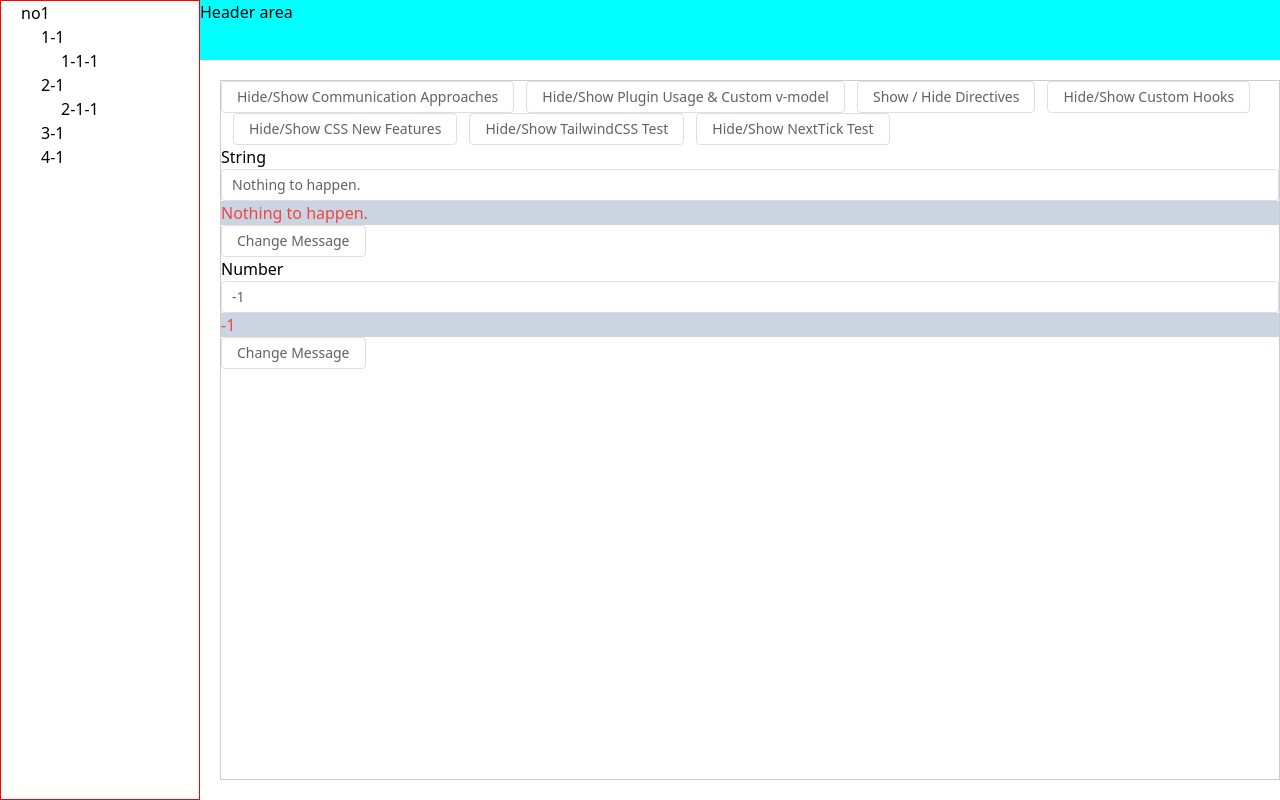
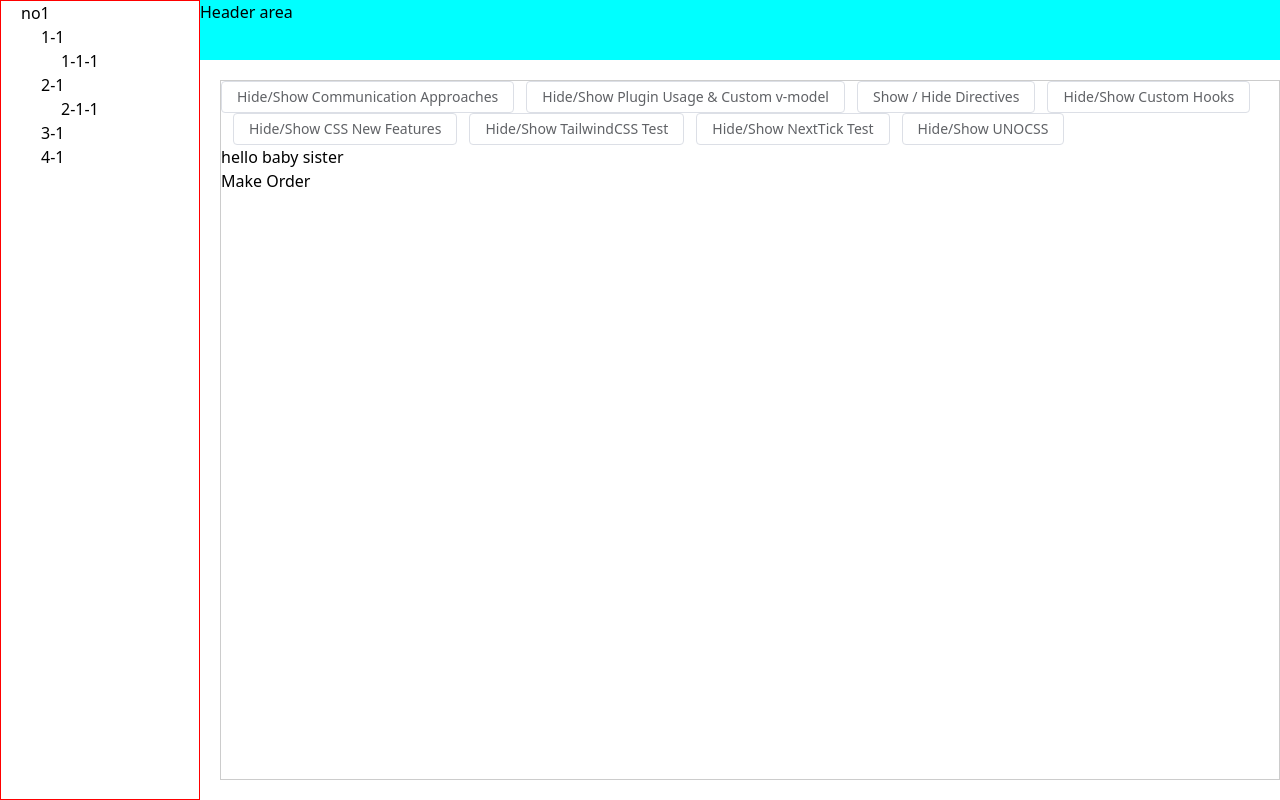
Before and after one commit to FlynnCao/vue3-covid19-platform, a Vue app: page / in a window 1280 px wide. Built offline with nearby package versions, Linux system fonts and the light colour scheme.

Commit message:
✨ feat: unocss

```diff
--- a/package.json
+++ b/package.json
@@ -24,9 +24,11 @@
 		"@vitejs/plugin-vue-jsx": "^2.0.0",
 		"autoprefixer": "^10.4.8",
 		"postcss": "^8.4.14",
+		"postcss-px-to-viewport": "^1.1.1",
 		"sass": "^1.53.0",
 		"tailwindcss": "^3.1.7",
 		"typescript": "^4.6.4",
+		"unocss": "^0.45.1",
 		"unplugin-auto-import": "^0.10.1",
 		"vite": "^3.0.0",
 		"vue-tsc": "^0.38.4"
--- a/src/App.vue
+++ b/src/App.vue
@@ -1,6 +1,5 @@
 <template>
 	<Main></Main>
-
 
 </template>
 <script setup lang="ts">
--- a/src/main.ts
+++ b/src/main.ts
@@ -7,6 +7,7 @@ import Loading from "@/components/Loading";
 import ElementPlus from "element-plus";
 import "element-plus/dist/index.css";
 import "@/styles/tailwind.css";
+import "uno.css";
 const Mitt = mitt(); // instantiate
 const app = createApp(App);
 
--- /dev/null
+++ b/src/views/Content/components/UnoCSS/index.vue
@@ -0,0 +1,12 @@
+<template>
+	<div class="uno">
+		<p class="flex red">
+			hello baby sister
+		</p>
+		<div class="pbtn">Make Order</div>
+	</div>
+</template>
+
+<script setup lang='ts'>
+
+</script>
--- a/src/views/Content/index.vue
+++ b/src/views/Content/index.vue
@@ -8,6 +8,8 @@
 		<el-button @click="isSHowCSSFeatures = !isSHowCSSFeatures">Hide/Show CSS New Features</el-button>
 		<el-button size="default" @click="isShowTailWind = !isShowTailWind">Hide/Show TailwindCSS Test</el-button>
 		<el-button size="default" @click="isShowNextTickTest = !isShowNextTickTest">Hide/Show NextTick Test</el-button>
+		<el-button size="default" @click="isShowUNOCSS = !isShowUNOCSS">Hide/Show UNOCSS</el-button>
+
 
 		<div v-if="isShowCA">
 			<el-button @click="isShowPI = !isShowPI">Hide/Show Provide & Inject</el-button>
@@ -36,11 +38,13 @@
 		<CustomHooksVue v-if="showCustomHooks"></CustomHooksVue>
 		<TailWindVue v-if="isShowTailWind"></TailWindVue>
 		<NextTickVue v-if="isShowNextTickTest"></NextTickVue>
+		<UnoCSSVue v-if="isShowUNOCSS"></UnoCSSVue>
 	</div>
 
 </template>
 
 <script setup lang='ts'>
+import UnoCSSVue from './components/UnoCSS/index.vue'
 import TailWindVue from './components/Tailwind/index.vue'
 import CondoVue from './components/Condo/Condo.vue';
 import ApartmentVue from './components/Apartment/Apartment.vue'
@@ -64,7 +68,8 @@ const MagicDialogTitle = ref<string>('Promenade of Condemned')
 const MagicDialogVisibility = ref<boolean>(false)
 const showDirectiveVue = ref<boolean>(false)
 const showCustomHooks = ref<boolean>(false)
-const isShowNextTickTest = ref<boolean>(true)
+const isShowNextTickTest = ref<boolean>(false)
+const isShowUNOCSS = ref<boolean>(true)
 
 </script>
 
--- a/vite.config.ts
+++ b/vite.config.ts
@@ -3,6 +3,8 @@ import vue from "@vitejs/plugin-vue";
 import VueJSX from "@vitejs/plugin-vue-jsx";
 import { resolve } from "path";
 import AutoImport from "unplugin-auto-import/vite";
+import Unocss from "unocss/vite";
+import { presetIcons, presetAttributify, presetUno } from "unocss";
 const pathResolve = (dir: string) => resolve(__dirname, dir);
 
 // https://vitejs.dev/config/
@@ -14,6 +16,20 @@ export default defineConfig({
       imports: ["vue"],
       dts: "src/auto-import.d.ts",
     }),
+    Unocss({
+      presets: [presetIcons(), presetAttributify(), presetUno()],
+      rules: [
+        ["flex", { display: "flex" }],
+        ["red", { color: "red" }],
+        ["bgblue", { background: "blue" }],
+        ["bo1", { border: "1px solid black" }],
+        ["wr200", { width: "200px" }],
+        [/^m-(\d+)$/, ([, d]) => ({ margin: `${Number(d) * 10}px` })],
+      ],
+      shortcuts: {
+        pbtn: "bgblue red bo1 wr200",
+      },
+    }),
   ],
   resolve: {
     alias: {
```
Also changed, not shown: 1 other file (tests, documents, lock files or other folders).
